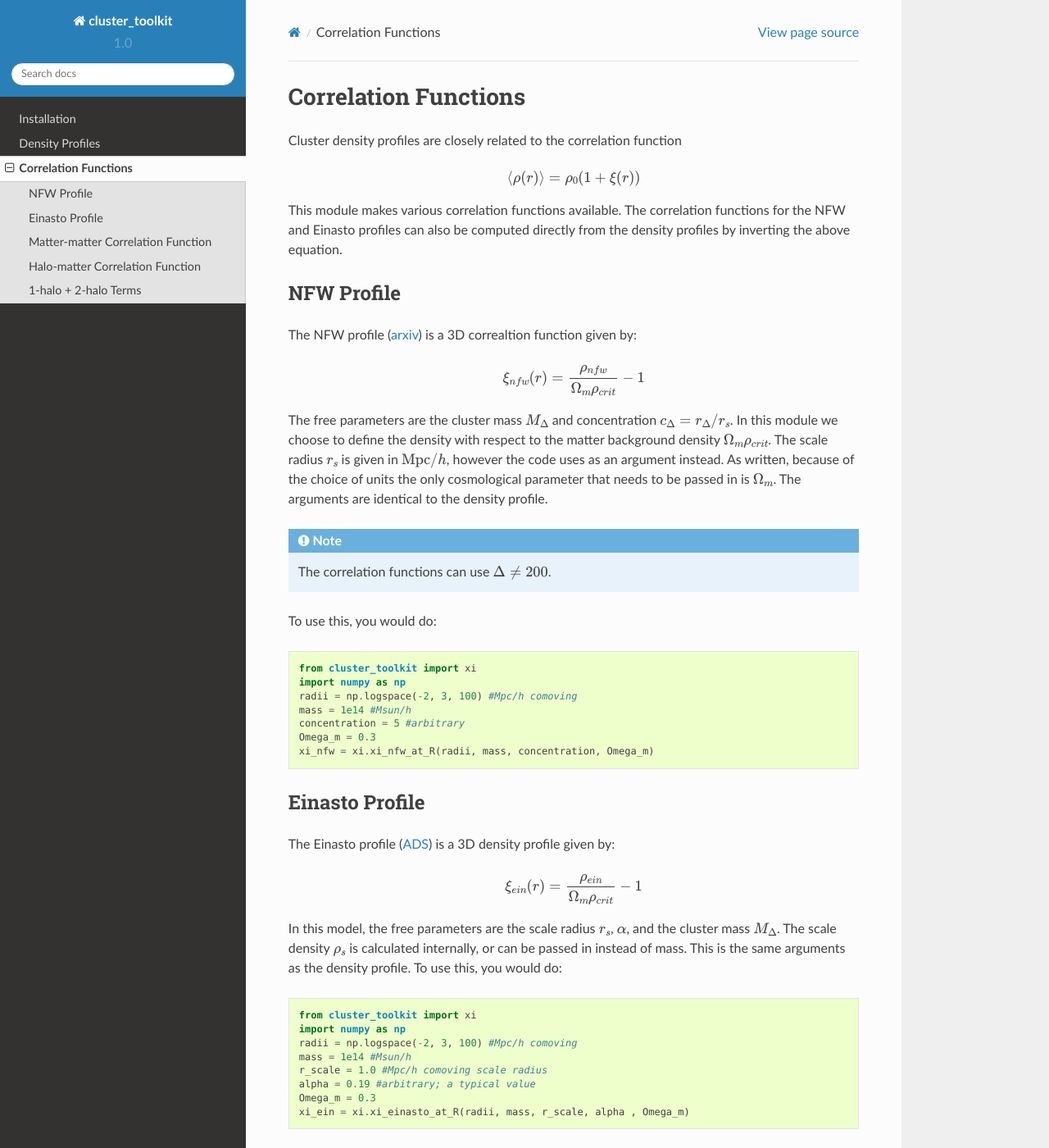
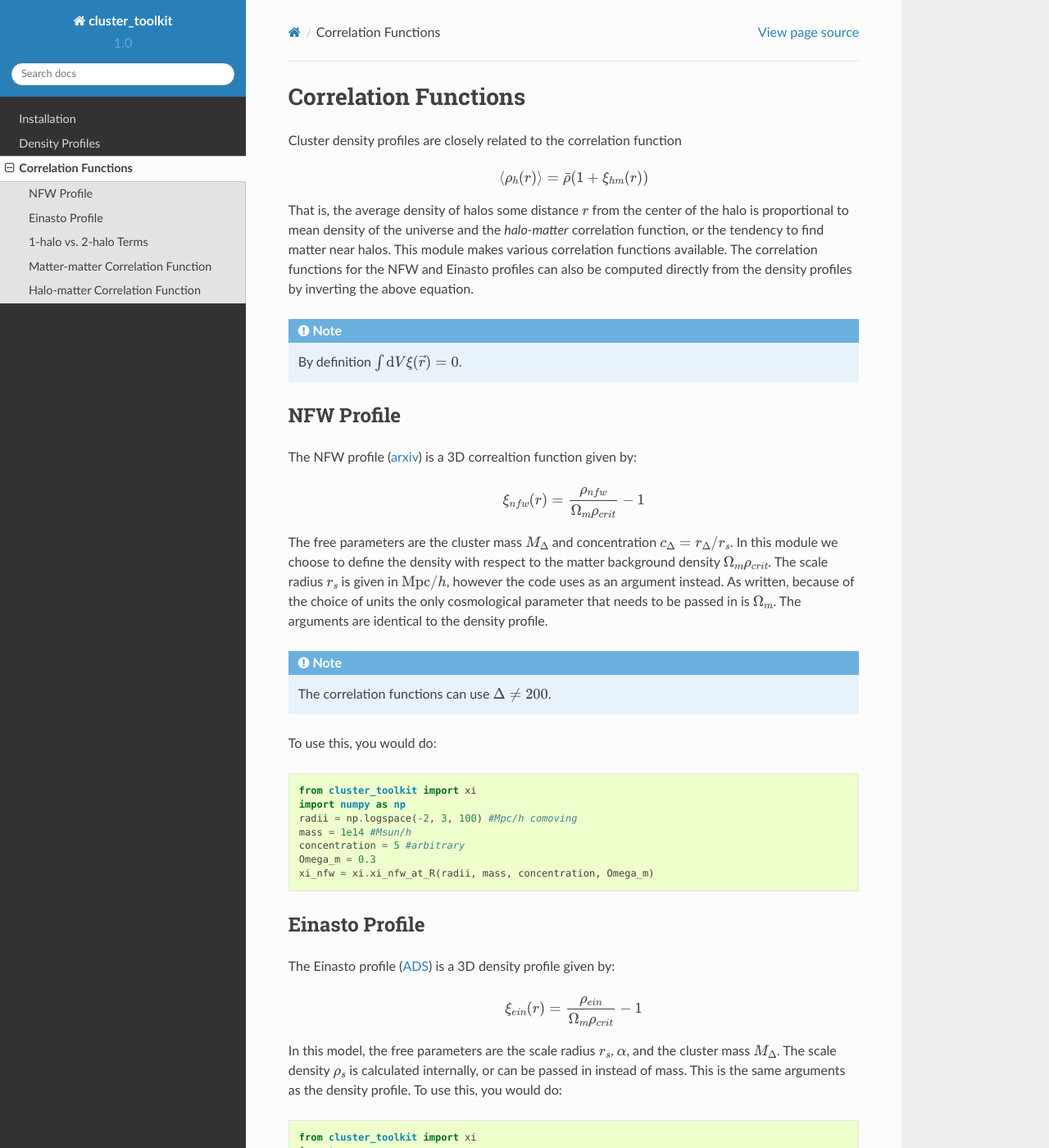
Before and after one commit to tmcclintock/cluster_toolkit, a Sphinx documentation site: the page built from docs/correlation_functions.rst, in a window 1280 px wide and 1400 px high. Shown: the whole window at 82% size. Built offline with Sphinx 7.4.7 and the Read the Docs theme 2.0.0, drawn with Linux system fonts in a browser that asks for light colours; some of the changed text lies outside the part shown.

Commit message:
Working on correlation function documentation.

```diff
--- a/docs/correlation_functions.rst
+++ b/docs/correlation_functions.rst
@@ -6,9 +6,13 @@
 
 .. math::
 
-   \langle\rho(r)\rangle = \rho_0(1+\xi(r))
+   \langle\rho_h(r)\rangle = \bar{\rho}(1+\xi_{hm}(r))
 
-This module makes various correlation functions available. The correlation functions for the NFW and Einasto profiles can also be computed directly from the density profiles by inverting the above equation.
+That is, the average density of halos some distance :math:`r` from the center of the halo is proportional to mean density of the universe and the *halo-matter* correlation function, or the tendency to find matter near halos. This module makes various correlation functions available. The correlation functions for the NFW and Einasto profiles can also be computed directly from the density profiles by inverting the above equation.
+
+.. note::
+
+   By definition :math:`\int {\rm d}V \xi(\vec{r}) = 0`.
 
 NFW Profile
 ===========
@@ -60,6 +64,17 @@
    Omega_m = 0.3
    xi_ein = xi.xi_einasto_at_R(radii, mass, r_scale, alpha , Omega_m)
 
+
+1-halo vs. 2-halo Terms
+=============================================
+
+The NFW and Einasto profiles describe the "1-halo" density of halos, or the density of a halo within its boundary. However, halos tend to be found near other halos, and for this reason the *average density* of halos should have a 2-halo term. In other words, as you move far from the center of a halo (e.g. past the scale radius or :math:`r_{200}` or a splashback radius or any arbitrary boundary) the average density of halos becomes the average density of the matter density field times some bias.
+
+.. math::
+
+   \rho_h(r >> r_s) = \rho_{2-halo}(r)
+
+
 Matter-matter Correlation Function
 =============================================
 
```
Also changed, not shown: other parts of docs/correlation_functions.rst (+0 -5 lines).
